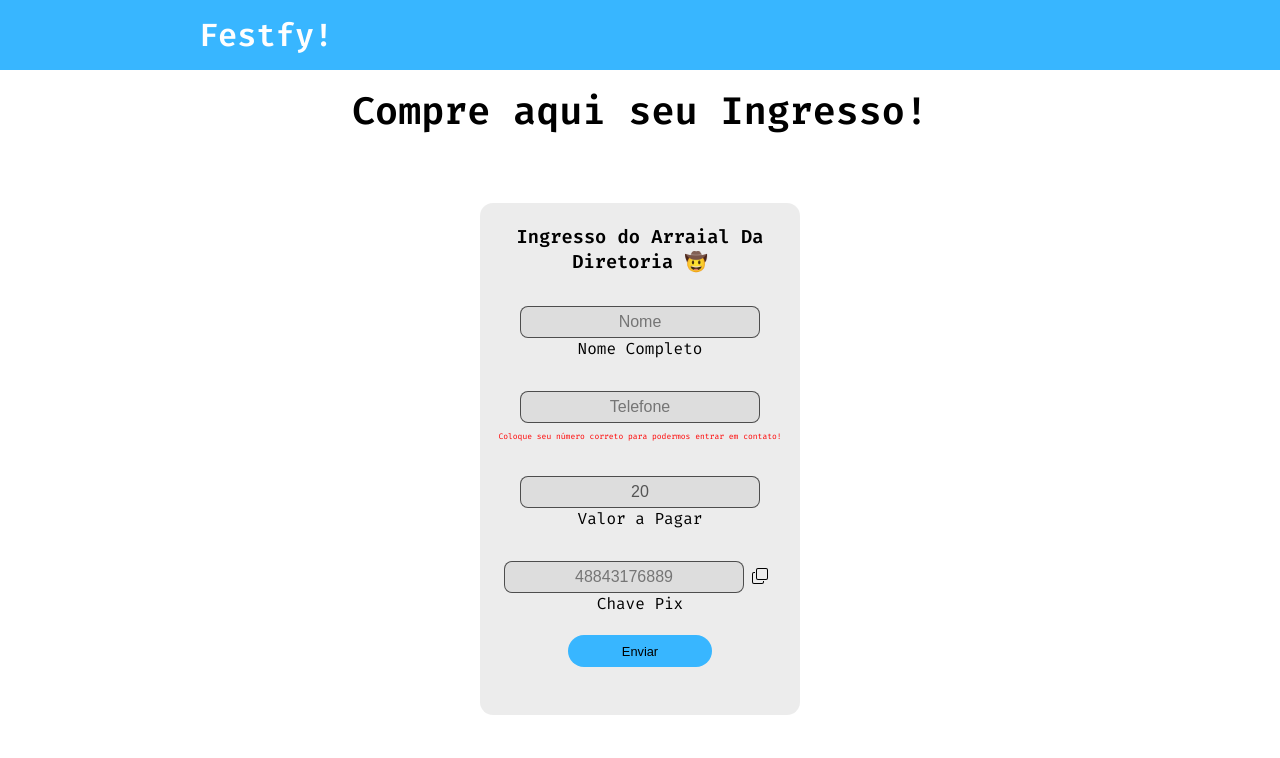
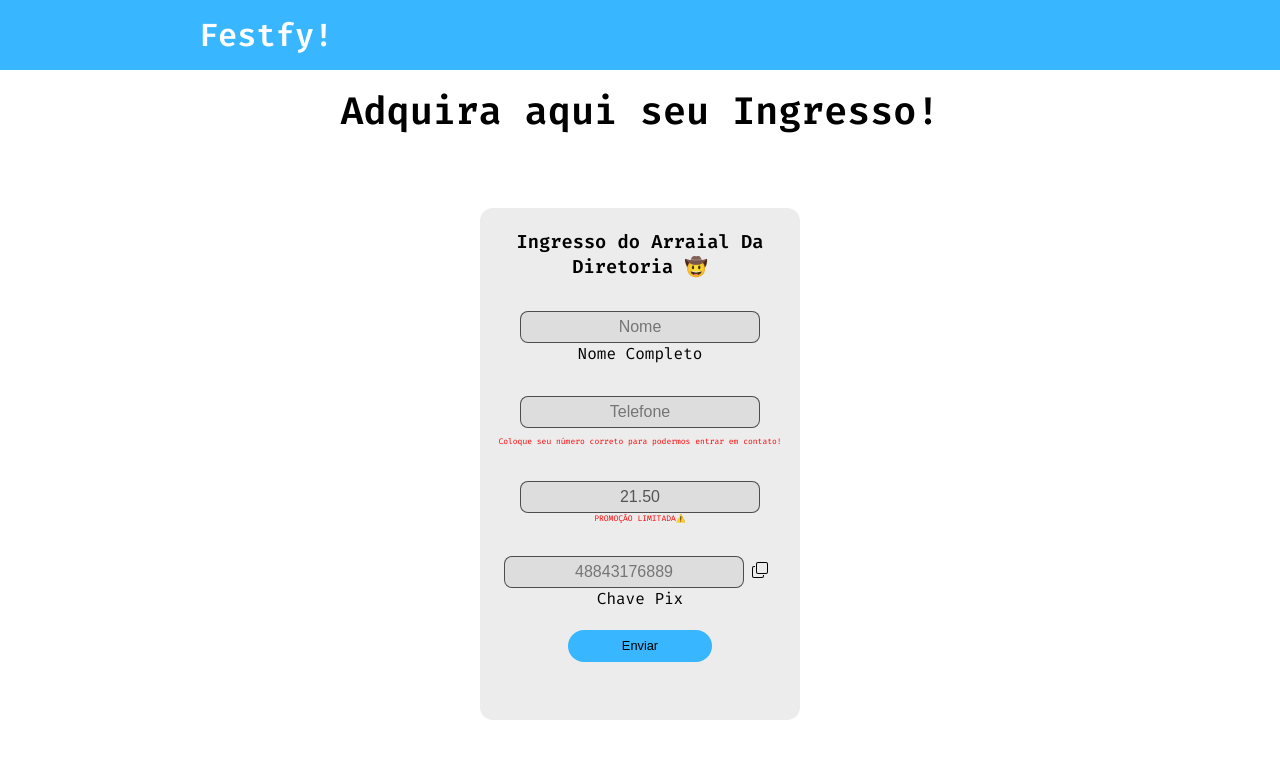
Before and after one commit to bren112/festfyuv, a React (Vite) app: page /teste in a window 1280 px wide. Shown: the top 758 px of the page. Built offline with nearby package versions, Linux system fonts and the light colour scheme.

Commit message:
Promocao o tst.jsx

```diff
--- a/src/pages/Sobre/tst.jsx
+++ b/src/pages/Sobre/tst.jsx
@@ -5,7 +5,7 @@ import './style.css';
 const Teste = () => {
   const [nome, setNome] = useState('');
   const [telefone, setTelefone] = useState('');
-  const [valorPago, setValorPago] = useState('20');
+  const [valorPago, setValorPago] = useState('21.50');
   const chavePix = '48843176889'; // Chave Pix
 
   const handleSubmit = async (event) => {
@@ -17,7 +17,7 @@ const Teste = () => {
       }
       setNome('');
       setTelefone('');
-      setValorPago('20');
+      setValorPago('21.50');
       alert('Dados inseridos com sucesso!');
     } catch (error) {
       console.error('Erro ao inserir os dados:', error.message);
@@ -31,7 +31,7 @@ const Teste = () => {
 
   return (
     <div className='centro'>
-      <h1 id='title'>Compre aqui seu Ingresso!</h1>
+      <h1 id='title'>Adquira aqui seu Ingresso!</h1>
 
       <form onSubmit={handleSubmit}>
         <br></br>
@@ -46,7 +46,7 @@ const Teste = () => {
         <div>
           <p><span id='span'>Coloque seu número correto para podermos entrar em contato!</span></p>
           <input placeholder='Valor Ingresso' type="text" id="valorPago" disabled='true' value={valorPago} onChange={(e) => setValorPago(e.target.value)} required />
-          <p>Valor a Pagar</p>
+          <p id='span'>PROMOÇÃO LIMITADA⚠️</p>
         </div>
         <div>
           <div className='pix'>
```
